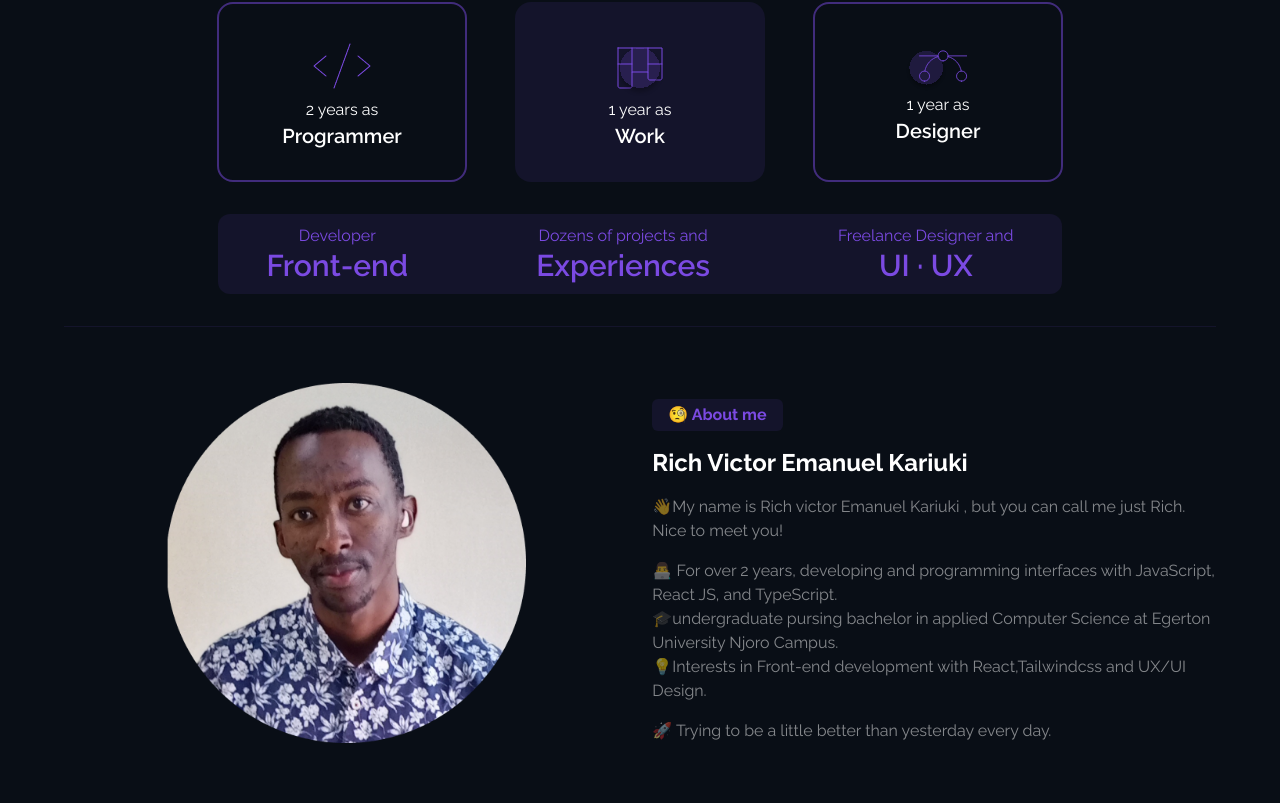
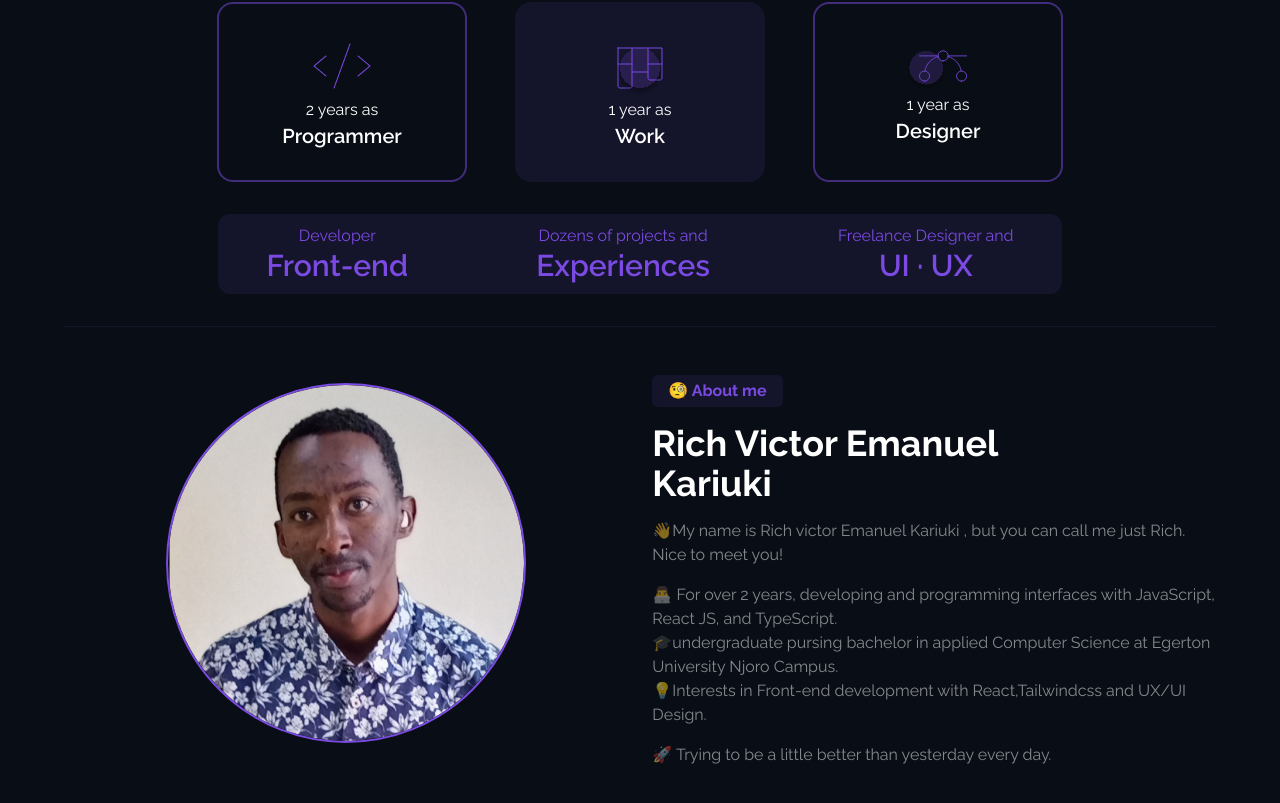
Before and after one commit to Trailblazer-dev/Portfolio, a React (Vite) app: page / in a window 1280 px wide. Shown: the part 567-1370 px from the top of the page. Built offline with nearby package versions, Linux system fonts and the light colour scheme.

Commit message:
modification

```diff
--- a/src/components/About.jsx
+++ b/src/components/About.jsx
@@ -11,13 +11,13 @@ const About = () => {
   return (
     <div id="about" className="contain flex flex-col justify-center items-center gap-4 py-10 md:flex-row lg:gap-6">
         <div className="flex justify-center items-center mb-4 p-4 md:w-1/2">
-            <img src={about.img} alt="profile" className="w-[250px] h-[250px]  md:w-[360px] md:h-[360px] z-10" />
+            <img src={about.img} alt="profile" className="w-[250px] h-[250px]  md:w-[360px] md:h-[360px] rounded-full border-lightdawn border-2 shadow- shadow-lightdawn inset-1" />
         </div>
         <div className="flex flex-col gap-4 md:w-1/2">
             <Button swit={true} className={`px-4 font-bold`}>
                 {about.icon}
             </Button>
-            <h1 className="text-title font-bold text-2xl break-words pr-[20%]">
+            <h1 className="text-title font-bold text-2xl break-words pr-[20%] lg:text-3xl xl:text-4xl">
                 {
                     about.name
                 }
```
